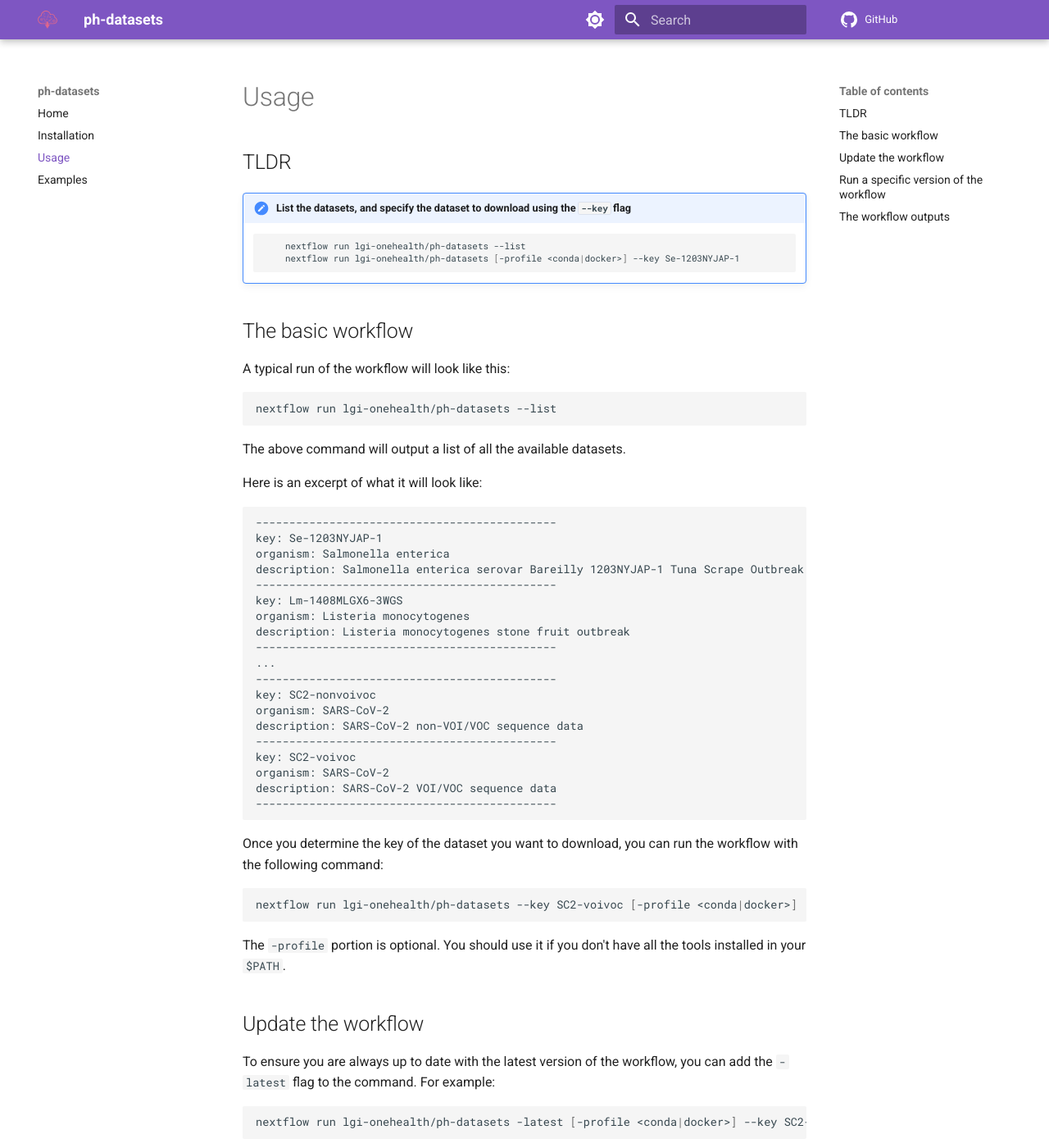
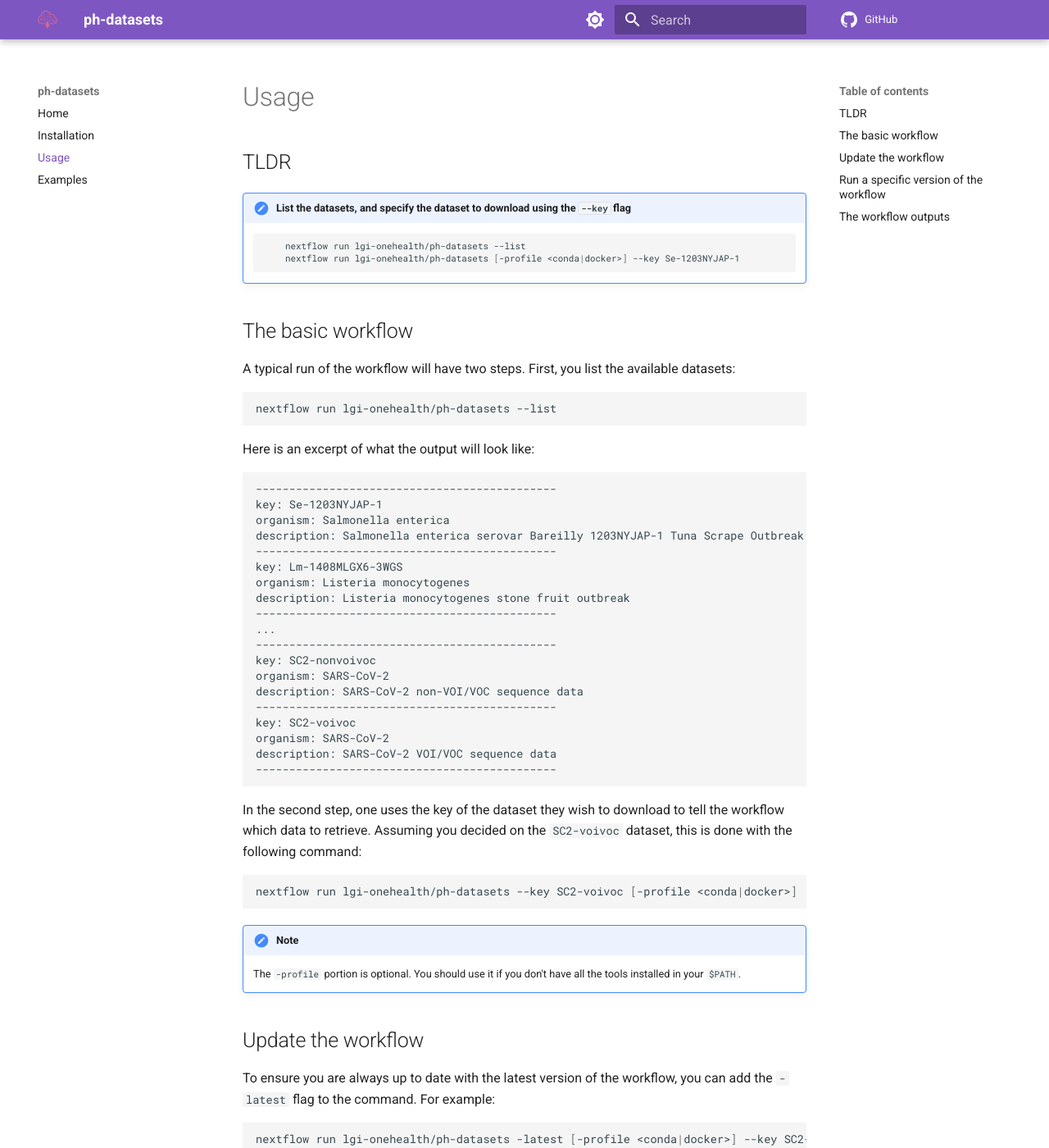
Before and after one commit to lgi-onehealth/ph-datasets, an MkDocs documentation site: the page built from docs/usage.md, in a window 1280 px wide and 1400 px high. Shown: the whole window at 82% size. Built offline with MkDocs 1.6.1 and Material for MkDocs 9.7.7, drawn with Linux system fonts in a browser that asks for light colours; comment, search, counter and statistics services are not loaded.

Commit message:
Improve text

````diff
--- a/docs/usage.md
+++ b/docs/usage.md
@@ -8,15 +8,13 @@
 
 ## The basic workflow
 
-A typical run of the workflow will look like this:
+A typical run of the workflow will have two steps. First, you list the available datasets:
 
 ```bash
 nextflow run lgi-onehealth/ph-datasets --list
 ```
 
-The above command will output a list of all the available datasets.
-
-Here is an excerpt of what it will look like:
+Here is an excerpt of what the output will look like:
 
 ```bash
 ---------------------------------------------
@@ -40,13 +38,14 @@ description: SARS-CoV-2 VOI/VOC sequence data
 ---------------------------------------------
 ```
 
-Once you determine the key of the dataset you want to download, you can run the workflow with the following command:
+In the second step, one uses the key of the dataset they wish to download to tell the workflow which data to retrieve. Assuming you decided on the `SC2-voivoc` dataset, this is done with the following command:
 
 ```bash
 nextflow run lgi-onehealth/ph-datasets --key SC2-voivoc [-profile <conda|docker>]
 ```
 
-The `-profile` portion is optional. You should use it if you don't have all the tools installed in your `$PATH`.
+!!! Note
+    The `-profile` portion is optional. You should use it if you don't have all the tools installed in your `$PATH`.
 
 ## Update the workflow
 
````
